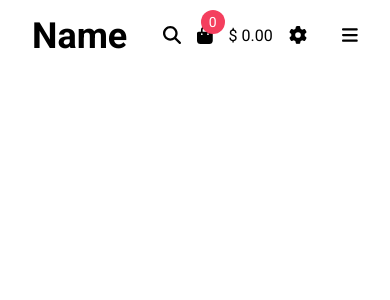
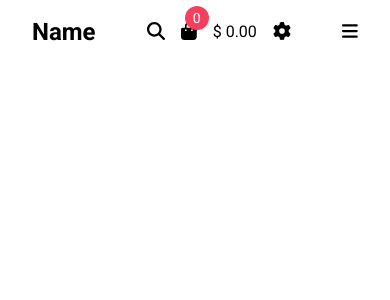
Before and after one commit to mostafaroshdy1/scentence-frontend, an Angular app: page / in a window 390 px wide. Shown: the top 300 px of the page. Built offline with nearby package versions, Linux system fonts and the light colour scheme.

Commit message:
fix(logo): fix logo size

```diff
--- a/src/app/logo/logo.component.html
+++ b/src/app/logo/logo.component.html
@@ -1,4 +1,4 @@
-<div class="flex items-center text-4xl font-bold">
+<div class="flex items-center text-2xl lg:text-4xl font-bold">
 	<!-- <img -->
 	<!-- 	src="https://odour-demo.myshopify.com/cdn/shop/files/logo_300x.png?v=1614298666" -->
 	<!-- 	alt="logo" -->
```
